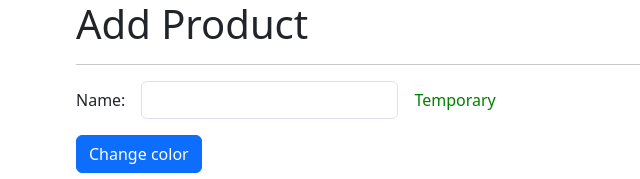
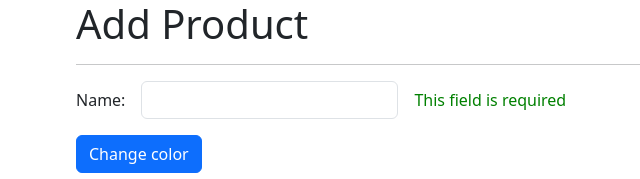
Before and after one commit to MuhamadIffatullathoif/angular-directive-signal-app, an Angular app: page /products/product in a window 1280 px wide. Shown: the top 179 px of the page, without its empty margins (6-646 px from the left). Built offline with nearby package versions, Linux system fonts and the light colour scheme.

Commit message:
05. Change The Label Message

```diff
--- a/src/app/products/pages/product-page/product-page.component.html
+++ b/src/app/products/pages/product-page/product-page.component.html
@@ -10,7 +10,7 @@
       <input formControlName="name" type="text" class="form-control">
     </div>
     <div class="col-auto">
-      <span customLabel [color]="color">Temporary</span>
+      <span customLabel [color]="color" [error]="myForm.get('name')?.errors">Temporary</span>
     </div>
   </div>
 
--- a/src/app/shared/directives/custom-label.directive.ts
+++ b/src/app/shared/directives/custom-label.directive.ts
@@ -1,14 +1,22 @@
 import {Directive, ElementRef, Input, OnInit} from '@angular/core';
+import {ValidationErrors} from "@angular/forms";
 
 @Directive({
   selector: '[customLabel]'
 })
-export class CustomLabelDirective implements OnInit{
+export class CustomLabelDirective implements OnInit {
   private htmlElement?: ElementRef<HTMLElement>;
   private _color: string = 'red';
+  private _errors?: ValidationErrors | null;
+
   @Input() set color(value: string) {
     this._color = value;
     this.setStyle();
+  }
+
+  @Input() set error(value: ValidationErrors | null | undefined) {
+    this._errors = value;
+    this.setErrorMessage();
   }
 
   constructor(private el: ElementRef<HTMLElement>) {
@@ -24,4 +32,29 @@ export class CustomLabelDirective implements OnInit{
     this.htmlElement.nativeElement.style.color = this._color;
   }
 
+  setErrorMessage(): void {
+    if (!this.htmlElement) return;
+    if (!this._errors) {
+      this.htmlElement.nativeElement.innerHTML = '';
+      return;
+    }
+
+    const errors = Object.keys(this._errors);
+    if (errors.includes('required')) {
+      this.htmlElement.nativeElement.innerHTML = 'This field is required';
+      return;
+    }
+
+    if(errors.includes('minlength')) {
+      const min = this._errors['minlength']['requiredLength'];
+      const current = this._errors['minlength']['actualLength'];
+
+      this.htmlElement.nativeElement.innerHTML = `Minimum ${current}/${min} characters`;
+      return;
+    }
+
+    if(errors.includes('email')) {
+      this.htmlElement.nativeElement.innerHTML = 'Does not have correct format';
+    }
+  }
 }
```
